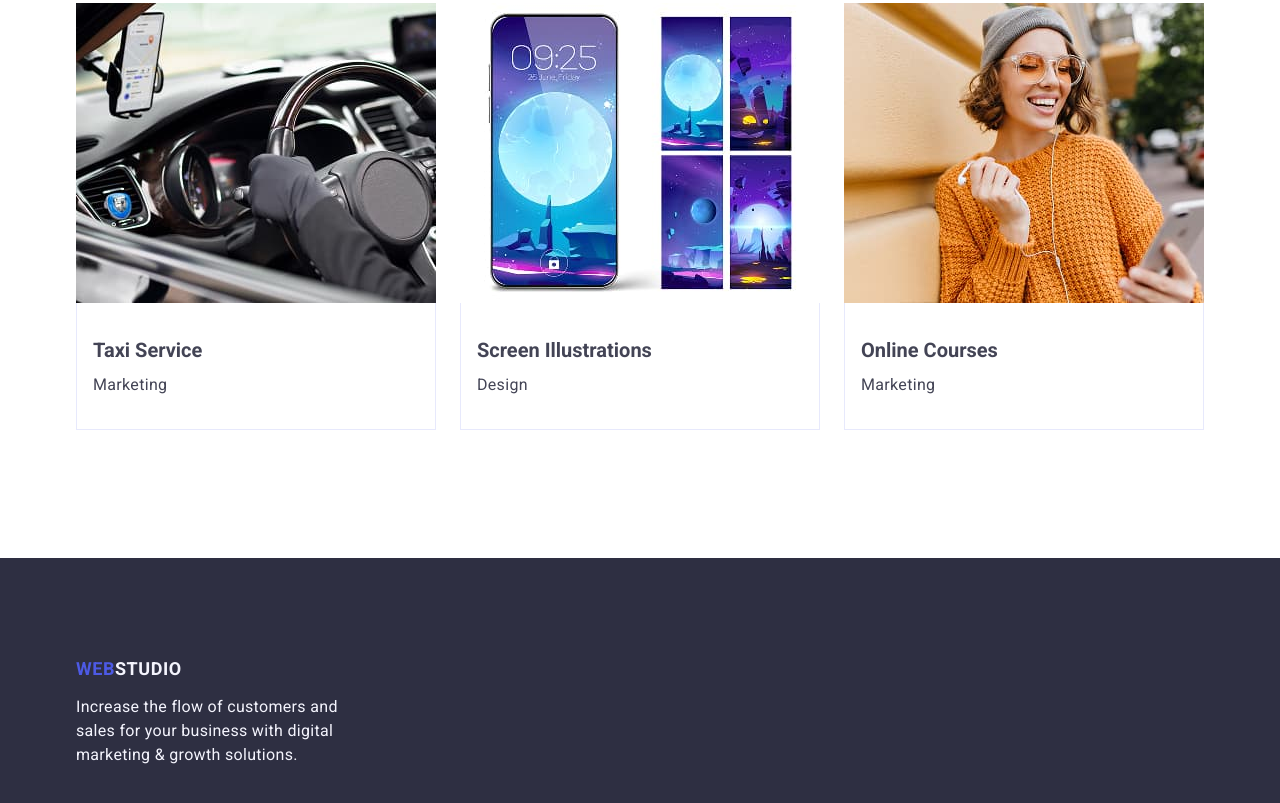
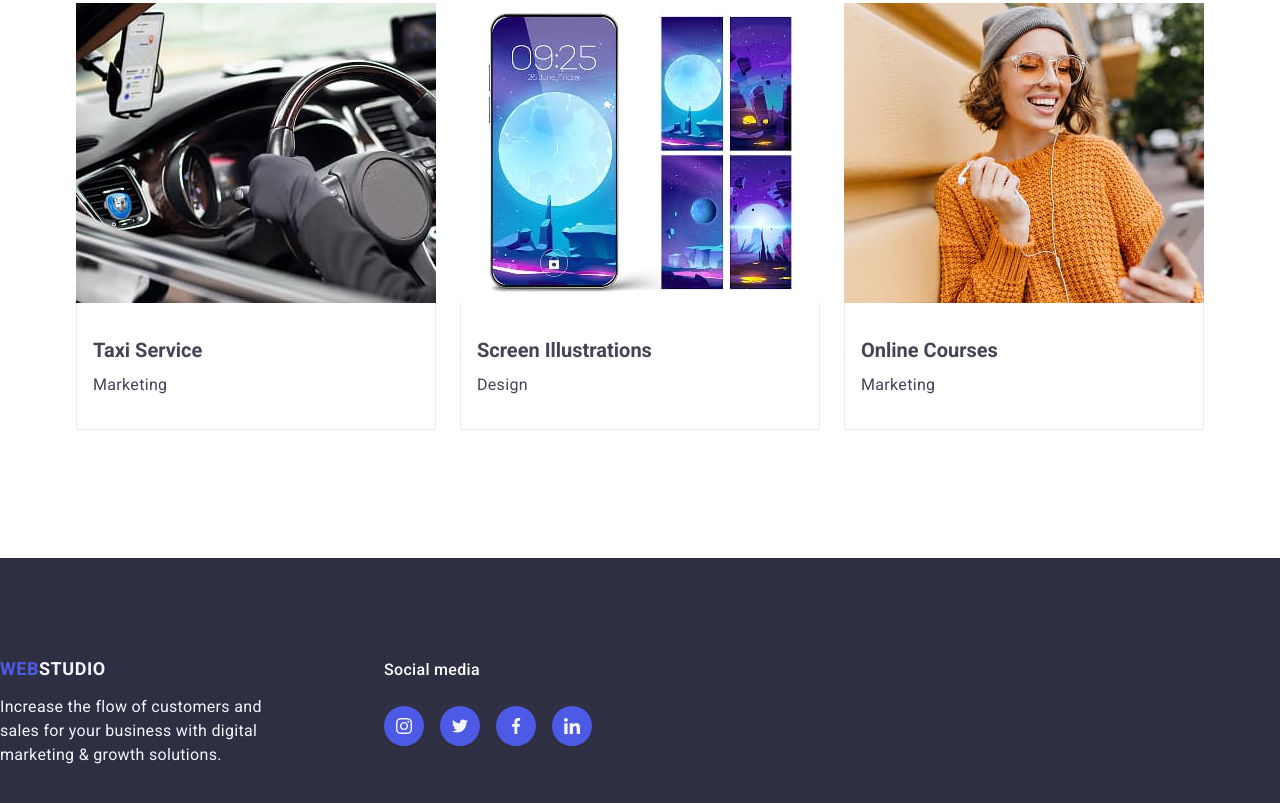
Before and after one commit to berkince14/goit-markup-hw-04, a plain HTML site: page index.html in a window 1280 px wide. Shown: the part 2701-3504 px from the top of the page. Drawn offline with nearby package versions, Linux system fonts and the light colour scheme.

Commit message:
add icon in html and css

```diff
--- a/css/styles.css
+++ b/css/styles.css
@@ -392,9 +392,18 @@ ul {
 }
 
 /* Footer Styles */
+.footer_container {
+  display: flex;
+  align-items: baseline;
+}
+
 .footer_class {
   background-color: #2e2f42;
   padding: 100px 0;
+}
+
+.footer_a_p {
+  margin-right: 120px;
 }
 
 .footer_p {
@@ -418,6 +427,20 @@ ul {
   text-transform: uppercase;
   margin-bottom: 16px;
   display: inline-block;
+}
+
+.social-media-p {
+  font-weight: 500;
+  font-size: 16px;
+  line-height: 1.5;
+  letter-spacing: 0.02em;
+  color: #ffffff;
+  margin-bottom: 16px;
+}
+
+.social-media-ul {
+  display: flex;
+  gap: 16px;
 }
 
 /* Layout & Utility Classes */
--- a/index.html
+++ b/index.html
@@ -399,7 +399,8 @@
       </section>
     </main>
     <footer class="footer_class">
-      <div class="container">
+      <div class="footer_container">
+        <div class="footer_a_p">
           <a href="./index.html" class="footerlogo_class"
             >Web<span class="footerstuido_class">Studio</span></a
           >
@@ -408,6 +409,40 @@
             digital marketing & growth solutions.
           </p>
         </div>
+        <div>
+          <p class="social-media-p">Social media</p>
+          <ul class="social-media-ul">
+            <li class="social-madia-li">
+              <a href="#" class="social-media-link">
+                <svg width="16" height="16" class="social-media-icon">
+                  <use href="./images/icons.svg#icon-instagram-2"></use>
+                </svg>
+              </a>
+            </li>
+            <li class="social-madia-li">
+              <a href="#" class="social-media-link">
+                <svg width="16" height="16" class="social-media-icon">
+                  <use href="./images/icons.svg#icon-twitter-1"></use>
+                </svg>
+              </a>
+            </li>
+            <li class="social-madia-li">
+              <a href="#" class="social-media-link">
+                <svg width="16" height="16" class="social-media-icon">
+                  <use href="./images/icons.svg#icon-facebook-1"></use>
+                </svg>
+              </a>
+            </li>
+            <li class="social-madia-li">
+              <a href="#" class="social-media-link">
+                <svg width="16" height="16" class="social-media-icon">
+                  <use href="./images/icons.svg#icon-linkedin-1"></use>
+                </svg>
+              </a>
+            </li>
+          </ul>
+        </div>
+      </div>
     </footer>
   </body>
 </html>
```
Lines whose indentation alone changed are shown as unchanged.
